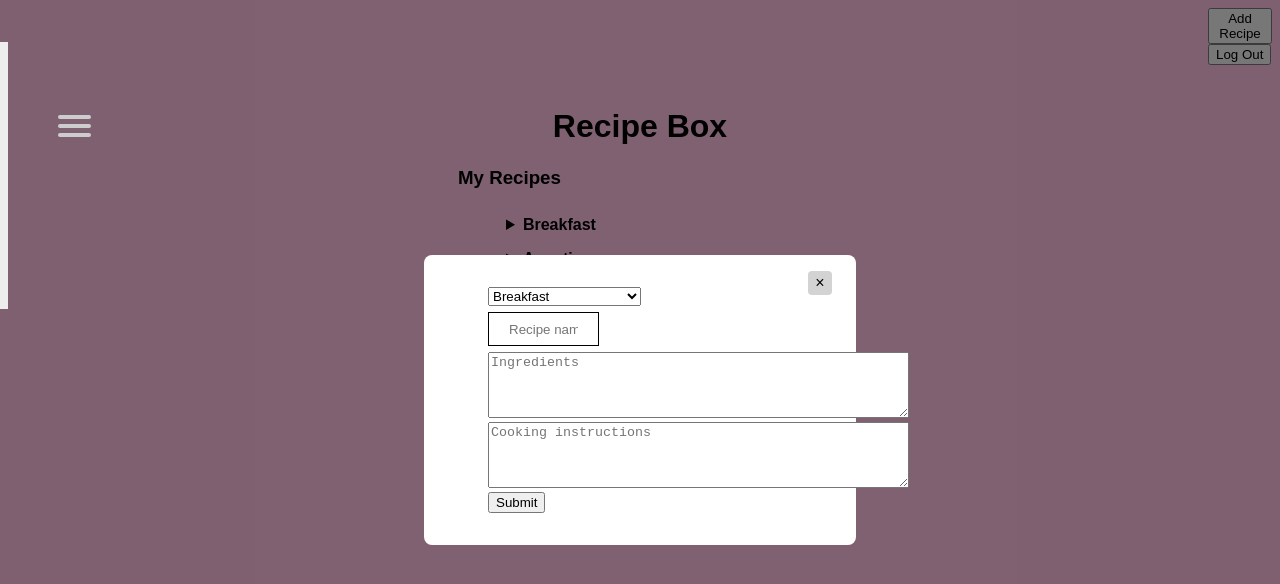
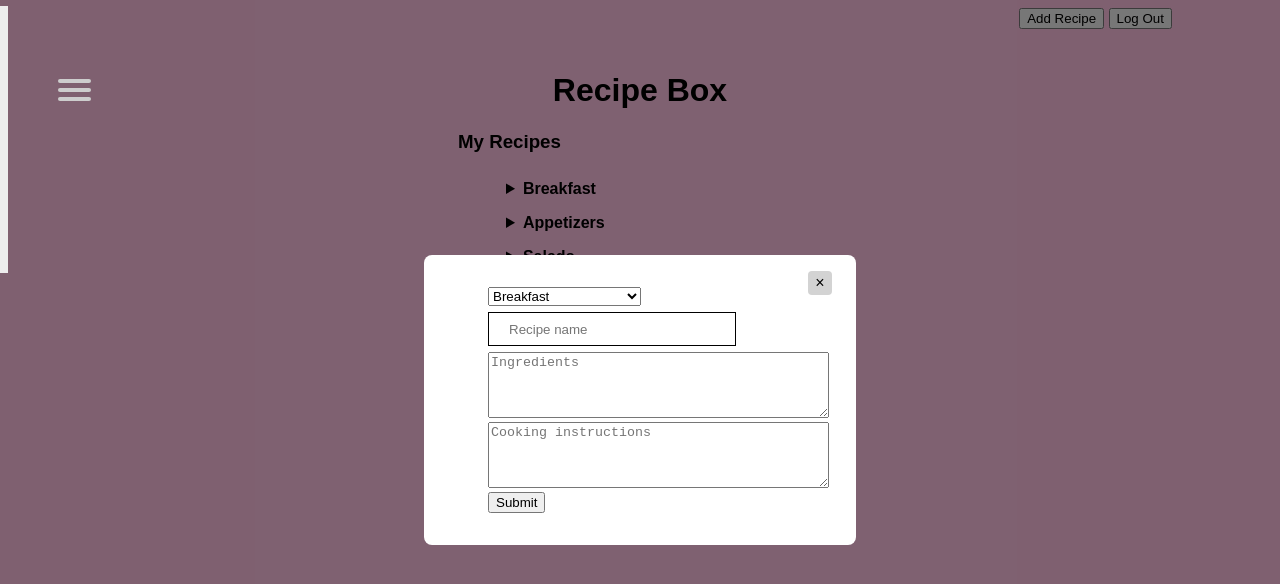
Before and after one commit to mollybick/SavvyCodersCapstone, a website: page src/html/Welcome.html in a window 1280 px wide. Both pictures are taken after a click on the button "Add Recipe". Shown: the top 584 px of the page. Drawn offline with Linux system fonts and the light colour scheme; no server answers.

Commit message:
Changed padding in add recipe box

```diff
--- a/src/html/Welcome.html
+++ b/src/html/Welcome.html
@@ -16,7 +16,7 @@
 </head>
 <body>
 <div>
-    <div style="padding-left: 1200px">
+    <div style="padding-left: 80%">
         <a>
             <button id="addRecipe" class="trigger">
                 Add Recipe
@@ -41,7 +41,7 @@
                             </select>
                         </li>
                         <li>
-                            <input
+                            <input id="newRec"
                                     type="text"
                                     name="new-recipe-name"
                                     id="newRecipeName"
@@ -49,7 +49,7 @@
                             />
                         </li>
                         <li>
-                            <textarea rows="4" cols="50"
+                            <textarea rows="4" cols="40"
                                     type="text"
                                     name="ingredients-name"
                                     id="newIngredients"
@@ -57,7 +57,7 @@
                             ></textarea>
                         </li>
                         <li>
-                            <textarea rows="4" cols="50"
+                            <textarea rows="4" cols="40"
                                     type="text"
                                     name="cooking-directions"
                                     id="newInstructions"
--- a/style-css.css
+++ b/style-css.css
@@ -260,3 +260,7 @@ summary {
   opacity: 1;
   pointer-events: auto;
 }
+
+#newRec {
+  width: 60%
+}
```
